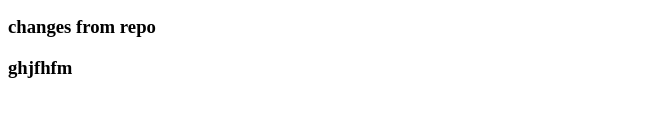
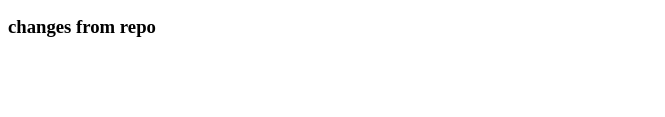
Before and after one commit to Jitendar920448/New_Repo_Demo, a plain HTML site: page index.html in a window 1280 px wide. Shown: the part 179-296 px from the top of the page, without its empty margins (0-665 px from the left). Drawn offline with Linux system fonts and the light colour scheme.

Commit message:
Revert "new line added"
This reverts commit 4fb733b465fa012a4b1c19291b5b0630f1d10060.

```diff
--- a/index.html
+++ b/index.html
@@ -5,4 +5,3 @@
 <h4> this change done by repo</h4>
 <h3>Added by prity</h3>
 <h3>changes from repo</h3>
-<h3> ghjfhfm</h3>
```
